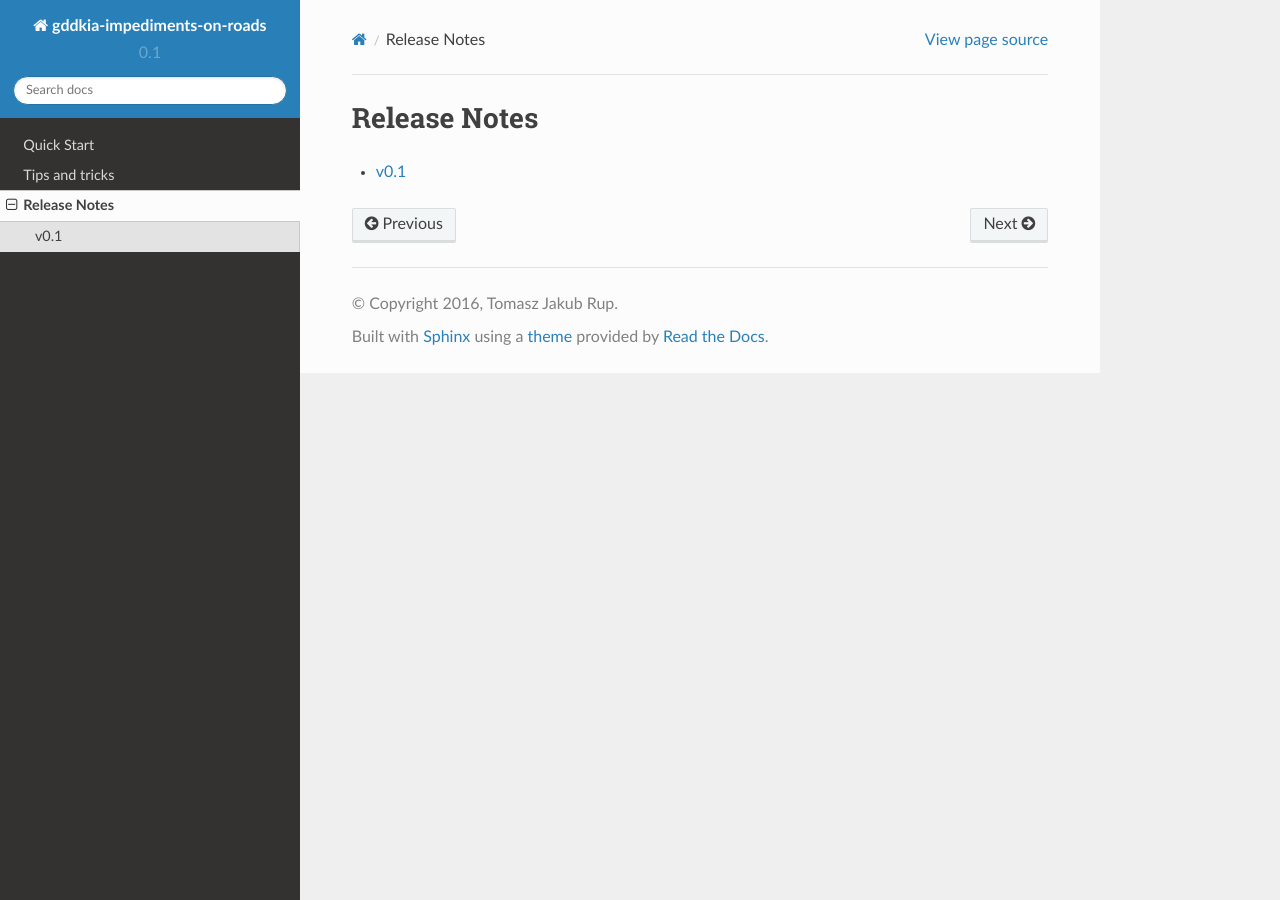
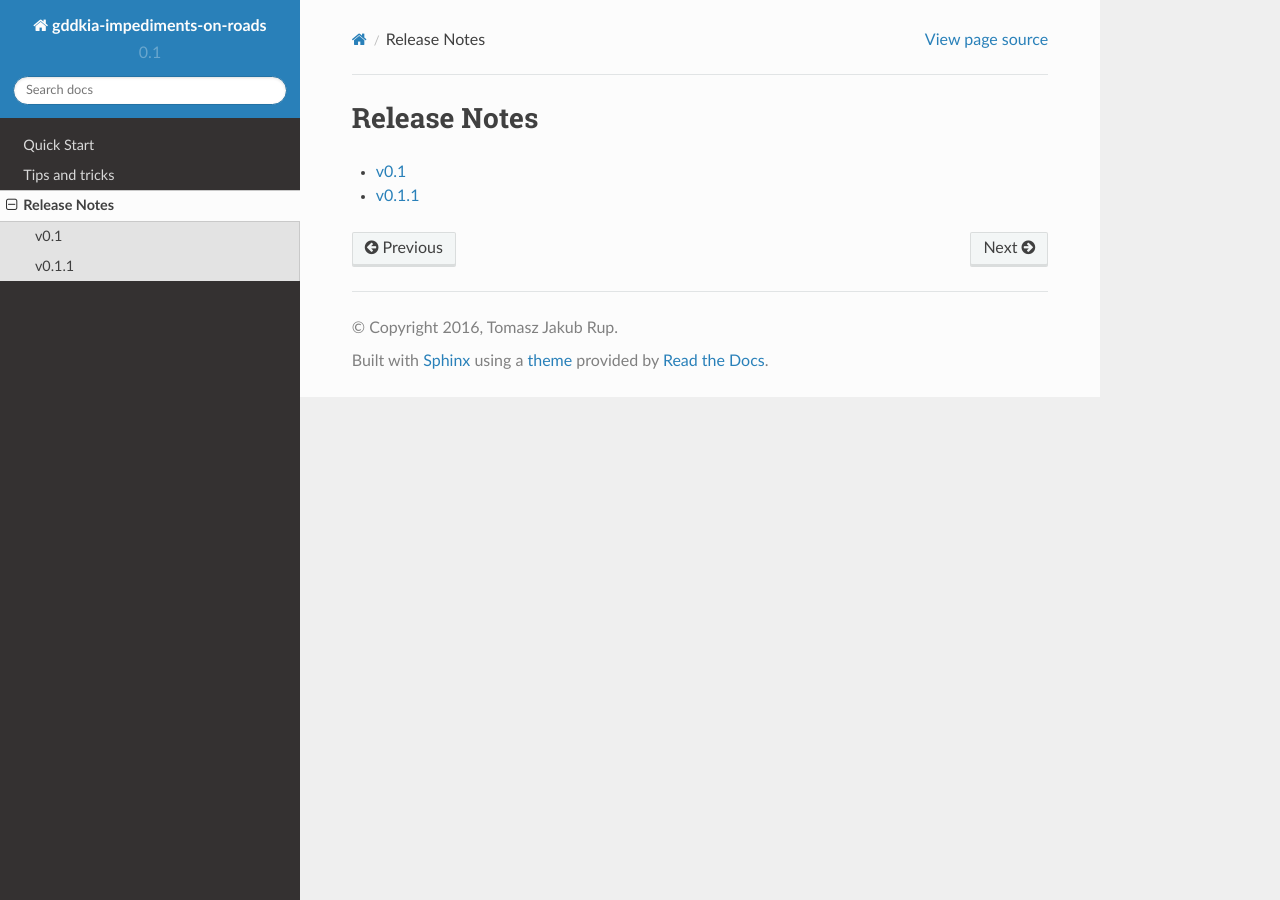
Before and after one commit to tomi77/python-gddkia-impediments-on-roads, a Sphinx documentation site: the page built from docs/release_notes/index.rst, in a window 1280 px wide. Built offline with Sphinx 7.4.7 and the Read the Docs theme 2.0.0, drawn with Linux system fonts in a browser that asks for light colours.

Commit message:
add release info

```diff
--- a/docs/release_notes/index.rst
+++ b/docs/release_notes/index.rst
@@ -5,3 +5,4 @@ Release Notes
    :maxdepth: 1
 
    v0.1
+   v0.1.1
--- /dev/null
+++ b/docs/release_notes/v0.1.1.rst
@@ -0,0 +1,5 @@
+======
+v0.1.1
+======
+
+Fix installation on new envirnoment
```
